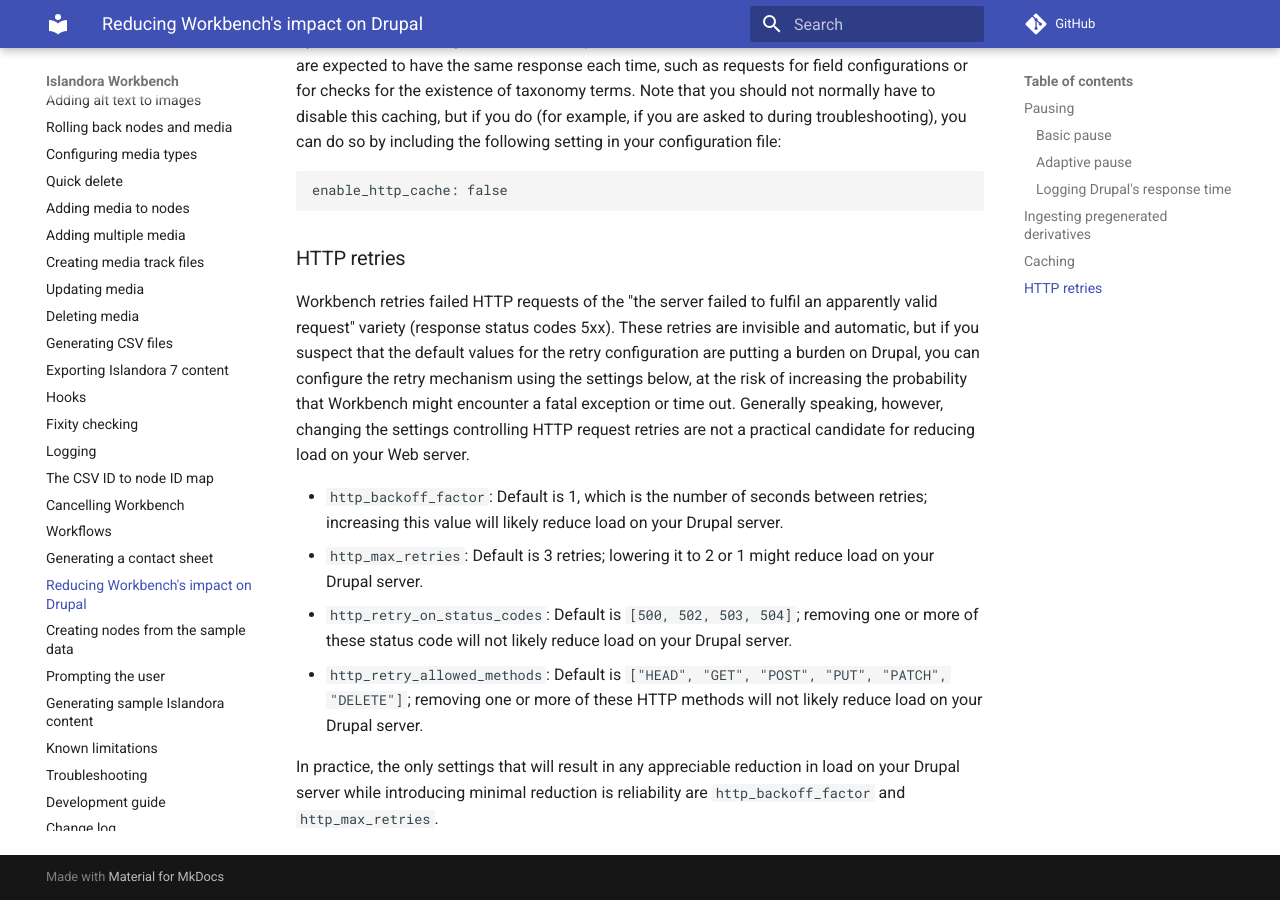
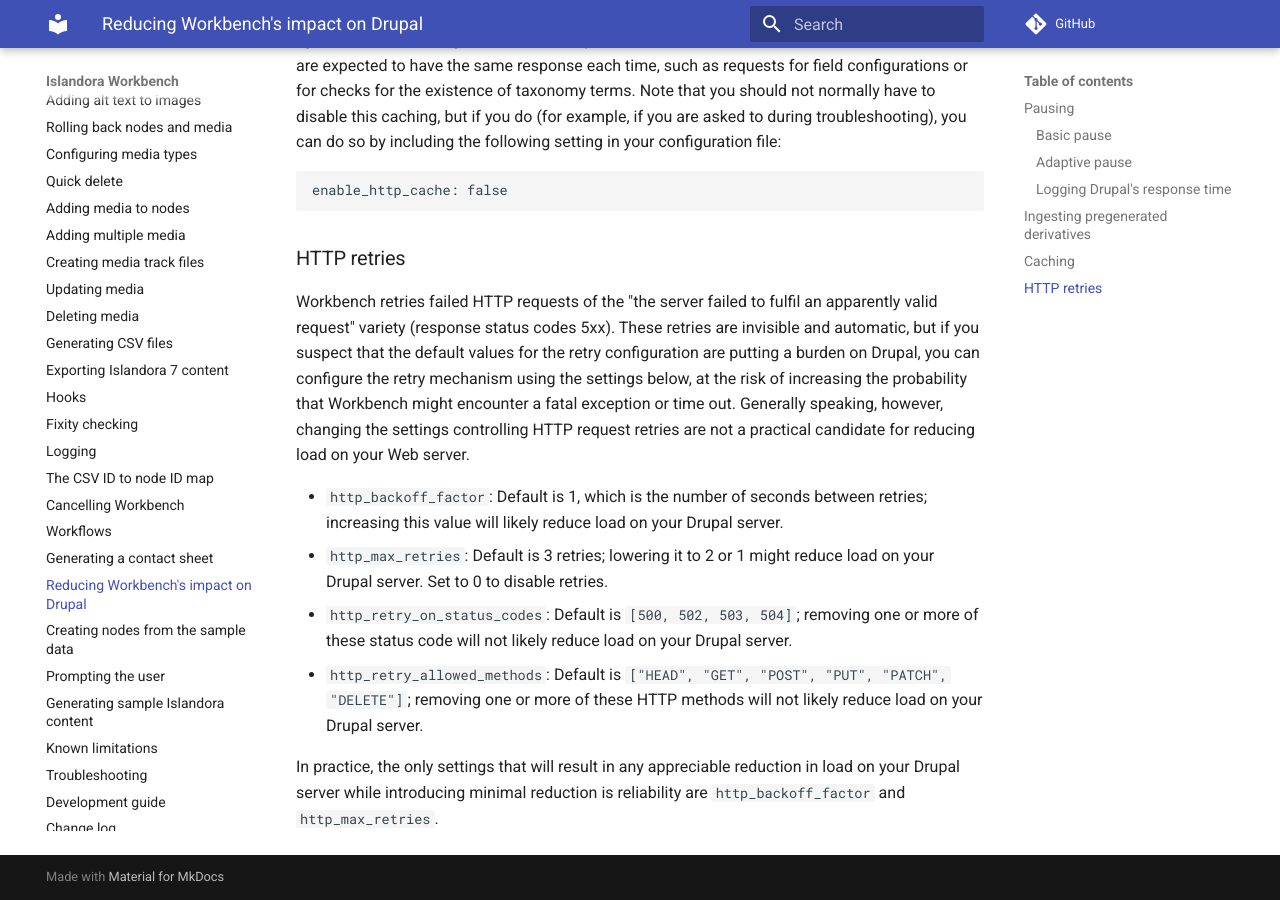
Before and after one commit to mjordan/islandora_workbench_docs, an MkDocs documentation site: the page built from docs/reducing_load.md, in a window 1280 px wide and 900 px high, scrolled down 3096 px. Built offline with MkDocs 1.6.1 and Material for MkDocs 9.7.7, drawn with Linux system fonts in a browser that asks for light colours; comment, search, counter and statistics services are not loaded.

Commit message:
Small update.

```diff
--- a/docs/reducing_load.md
+++ b/docs/reducing_load.md
@@ -79,7 +79,7 @@
 Workbench retries failed HTTP requests of the "the server failed to fulfil an apparently valid request" variety (response status codes 5xx). These retries are invisible and automatic, but if you suspect that the default values for the retry configuration are putting a burden on Drupal, you can configure the retry mechanism using the settings below, at the risk of increasing the probability that Workbench might encounter a fatal exception or time out. Generally speaking, however, changing the settings controlling HTTP request retries are not a practical candidate for reducing load on your Web server.
 
 - `http_backoff_factor`: Default is 1, which is the number of seconds between retries; increasing this value will likely reduce load on your Drupal server.
-- `http_max_retries`: Default is 3 retries; lowering it to 2 or 1 might reduce load on your Drupal server.
+- `http_max_retries`: Default is 3 retries; lowering it to 2 or 1 might reduce load on your Drupal server. Set to 0 to disable retries.
 - `http_retry_on_status_codes`: Default is `[500, 502, 503, 504]`; removing one or more of these status code will not likely reduce load on your Drupal server.
 - `http_retry_allowed_methods`: Default is `["HEAD", "GET", "POST", "PUT", "PATCH", "DELETE"]`; removing one or more of these HTTP methods will not likely reduce load on your Drupal server.
 
```
Also changed, not shown: docs/configuration.md (+1 -1 lines).
